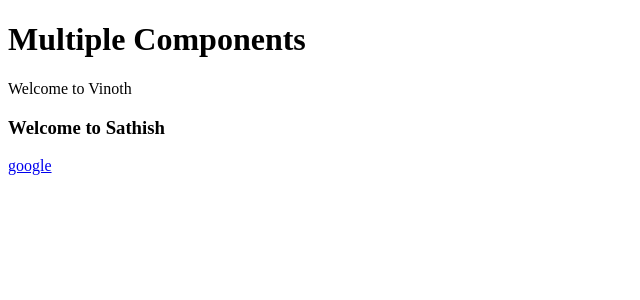
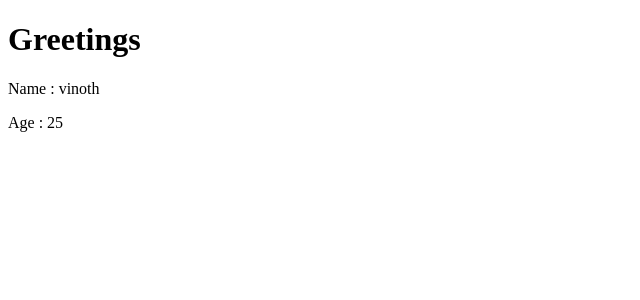
Before and after one commit to BL-Vinoth/ReactConcepts, a React (Vite) app: page / in a window 1280 px wide. Shown: the top 300 px of the page, without its empty margins (0-640 px from the left). Built offline with nearby package versions, Linux system fonts and the light colour scheme.

Commit message:
create own components

```diff
--- a/src/App.jsx
+++ b/src/App.jsx
@@ -1,6 +1,6 @@
 
 import React from "react" ;
-
+import Hello from "./Components/Hello";
 
 
 // Named function or function expression
@@ -10,10 +10,8 @@ function App(){
   let userName2 = "Sathish";
   return(
     <div>
-        <h1>Multiple Components</h1>
-        <p>Welcome to {userName1}</p>
-        <h3>Welcome to {userName2}</h3>
-        <a href="www.google.com" target="_blank">google</a>
+       <h1>Greetings</h1>
+       <Hello name="vinoth" age={25}/>
     </div>
   )
 }
--- /dev/null
+++ b/src/Components/Hello.jsx
@@ -0,0 +1,11 @@
+
+const Hello = (props) => {
+    return (
+        <div>
+            <p>Name : {props.name} </p>
+            <p>Age : {props.age}</p>
+        </div>
+    )
+}
+
+export default Hello ;
```
